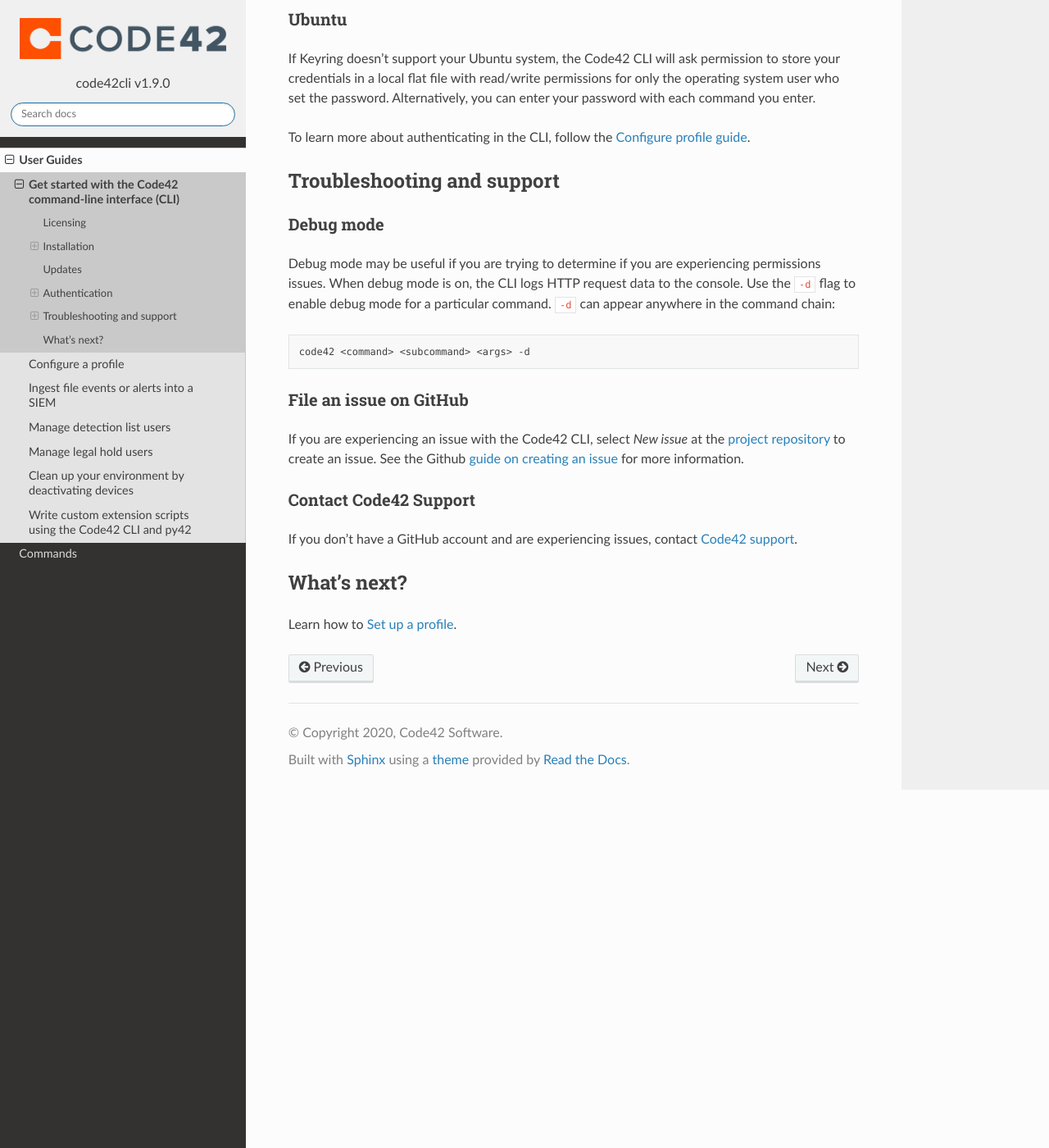
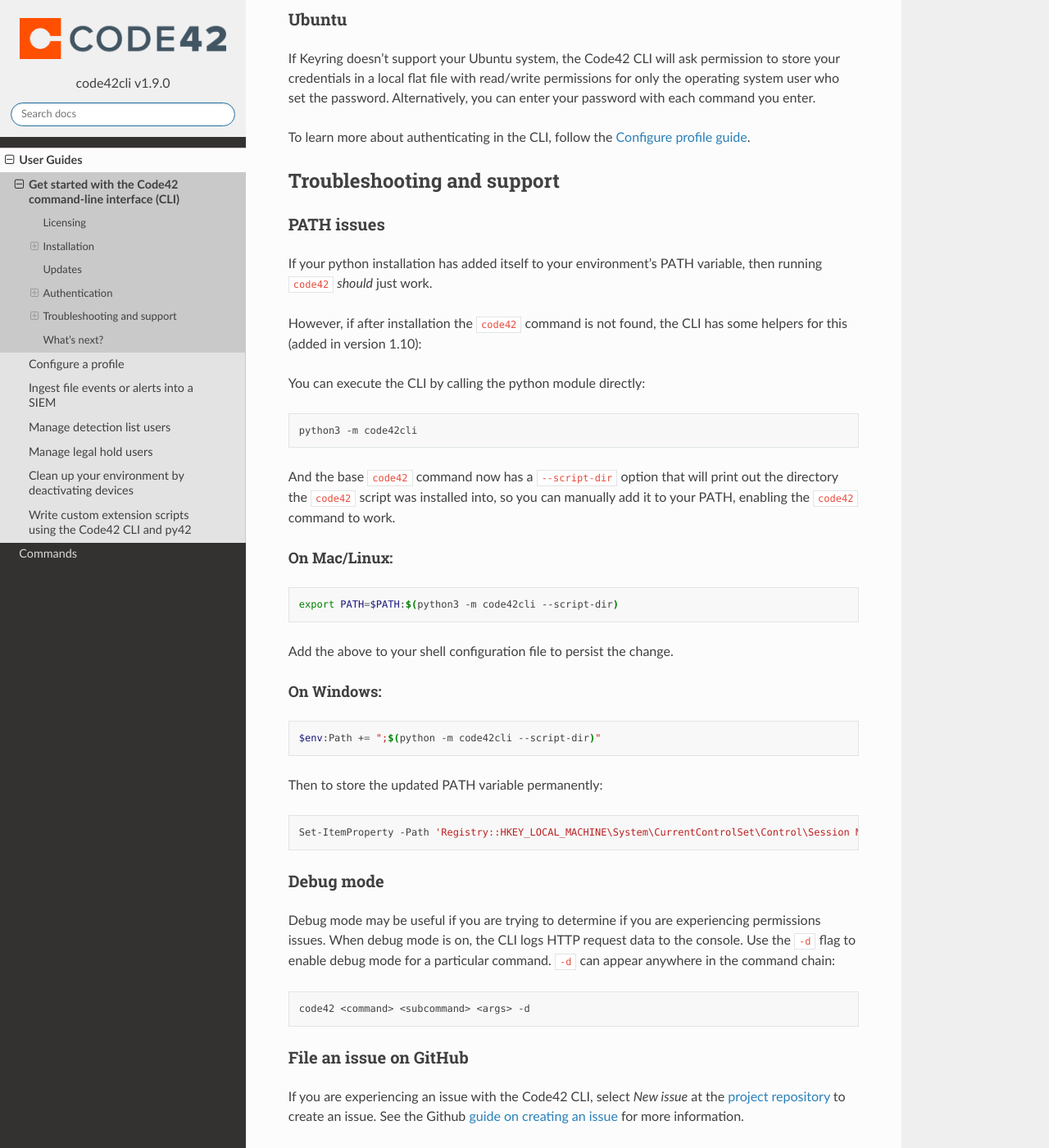
Before and after one commit to code42/code42cli, a Sphinx documentation site: the page built from docs/userguides/gettingstarted.md, in a window 1280 px wide and 1400 px high, scrolled down 3029 px. Shown: the whole window at 82% size. Built offline with Sphinx 7.4.7 and the Read the Docs theme 2.0.0, drawn with Linux system fonts in a browser that asks for light colours; the version number is read from the project's files by our own code.

Commit message:
add PATH troubleshooting steps to gettingstarted.md

````diff
--- a/docs/userguides/gettingstarted.md
+++ b/docs/userguides/gettingstarted.md
@@ -123,6 +123,41 @@
 
 ## Troubleshooting and support
 
+### PATH issues
+
+If your python installation has added itself to your environment's PATH variable, then running `code42` _should_ just work.
+
+However, if after installation the `code42` command is not found, the CLI has some helpers for this (added in version 1.10):
+
+You can execute the CLI by calling the python module directly:
+
+```bash
+python3 -m code42cli
+```
+
+And the base `code42` command now has a `--script-dir` option that will print out the directory the `code42` script was
+installed into, so you can manually add it to your PATH, enabling the `code42` command to work.
+
+#### On Mac/Linux:
+
+```bash
+export PATH=$PATH:$(python3 -m code42cli --script-dir)
+```
+
+Add the above to your shell configuration file to persist the change.
+
+#### On Windows:
+
+```bash
+$env:Path += ";$(python -m code42cli --script-dir)"
+```
+
+Then to store the updated PATH variable permanently:
+
+```bash
+Set-ItemProperty -Path 'Registry::HKEY_LOCAL_MACHINE\System\CurrentControlSet\Control\Session Manager\Environment' -Name PATH -Value $env:Path
+```
+
 ### Debug mode
 
 Debug mode may be useful if you are trying to determine if you are experiencing permissions issues. When debug mode is
````
